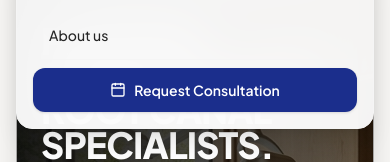
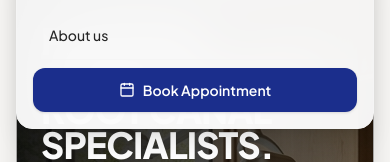
Before and after one commit to abhiii1120/rootcure, a React (Vite) app: page / in a window 390 px wide. Both pictures are taken after a click on the button 335 px from the left and 41 px from the top of the page. Shown: the part 168-330 px from the top of the page. Built offline with nearby package versions, Linux system fonts and the light colour scheme; a web font is replaced by a local one.

Commit message:
feat: add Navbar component with responsive navigation and booking CTA

```diff
--- a/src/components/common/Navbar.jsx
+++ b/src/components/common/Navbar.jsx
@@ -128,16 +128,16 @@ export default function Navbar({ activePage, setActivePage, onOpenBooking }) {
                 </button>
               ))}
               <div className="pt-2 border-t border-neutral-100">
-                <button
-                  onClick={() => {
-                    setMobileMenuOpen(false);
-                    onOpenBooking();
-                  }}
-                  className="w-full flex items-center justify-center gap-2 py-3 bg-[#1b2e8c] hover:bg-[#00a8e8] text-white font-semibold text-sm rounded-xl shadow-sm transition-colors"
+                <a
+                  href={CLINIC_INFO.whatsappUrl}
+                  target="_blank"
+                  rel="noopener noreferrer"
+                  onClick={() => setMobileMenuOpen(false)}
+                  className="w-full flex items-center justify-center gap-2 py-3 bg-[#1b2e8c] hover:bg-[#00a8e8] text-white font-semibold text-sm rounded-xl shadow-sm transition-colors cursor-pointer"
                 >
                   <Calendar className="w-4 h-4" />
-                  <span>Request Consultation</span>
-                </button>
+                  <span>Book Appointment</span>
+                </a>
               </div>
             </div>
           </div>
```
